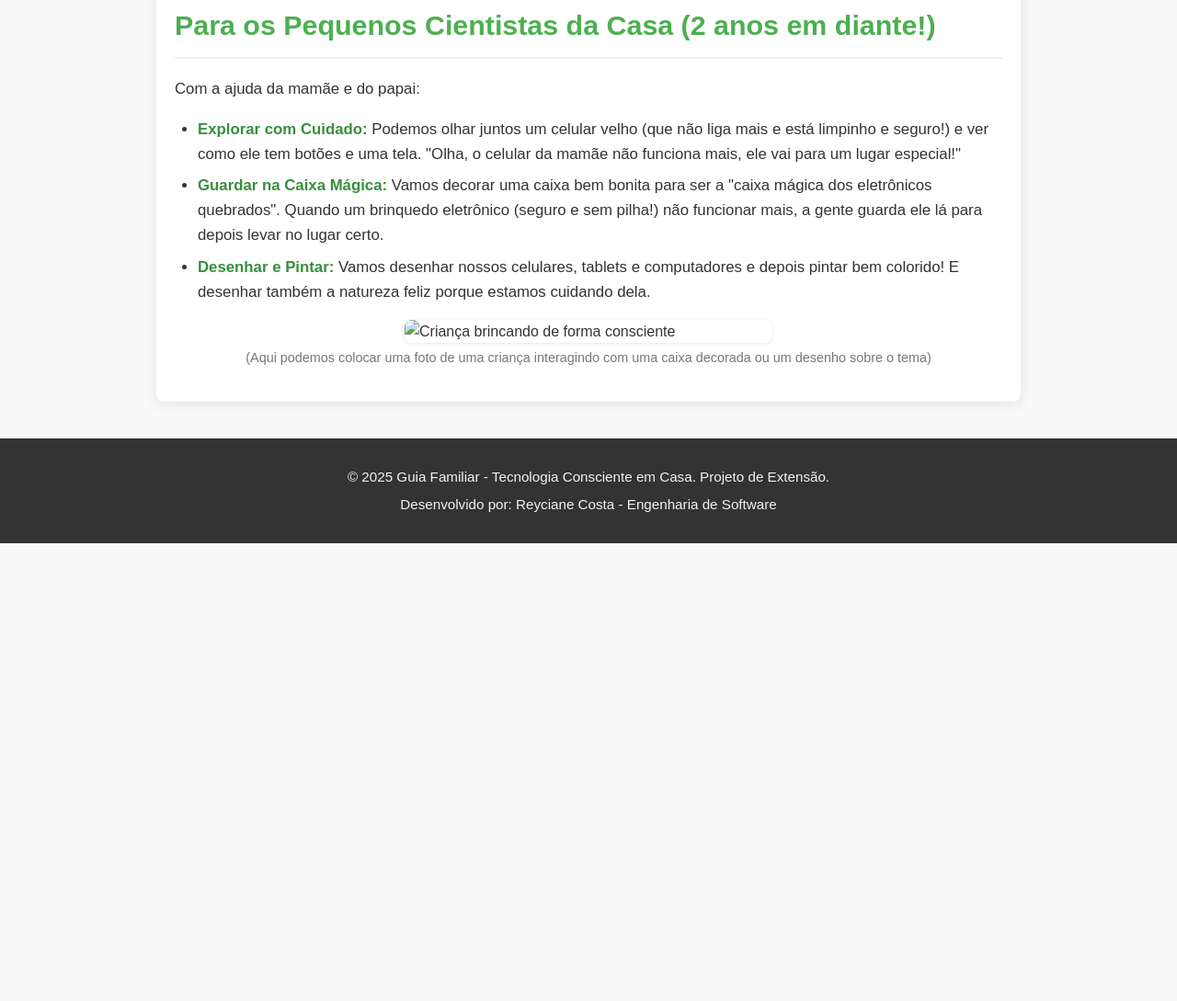
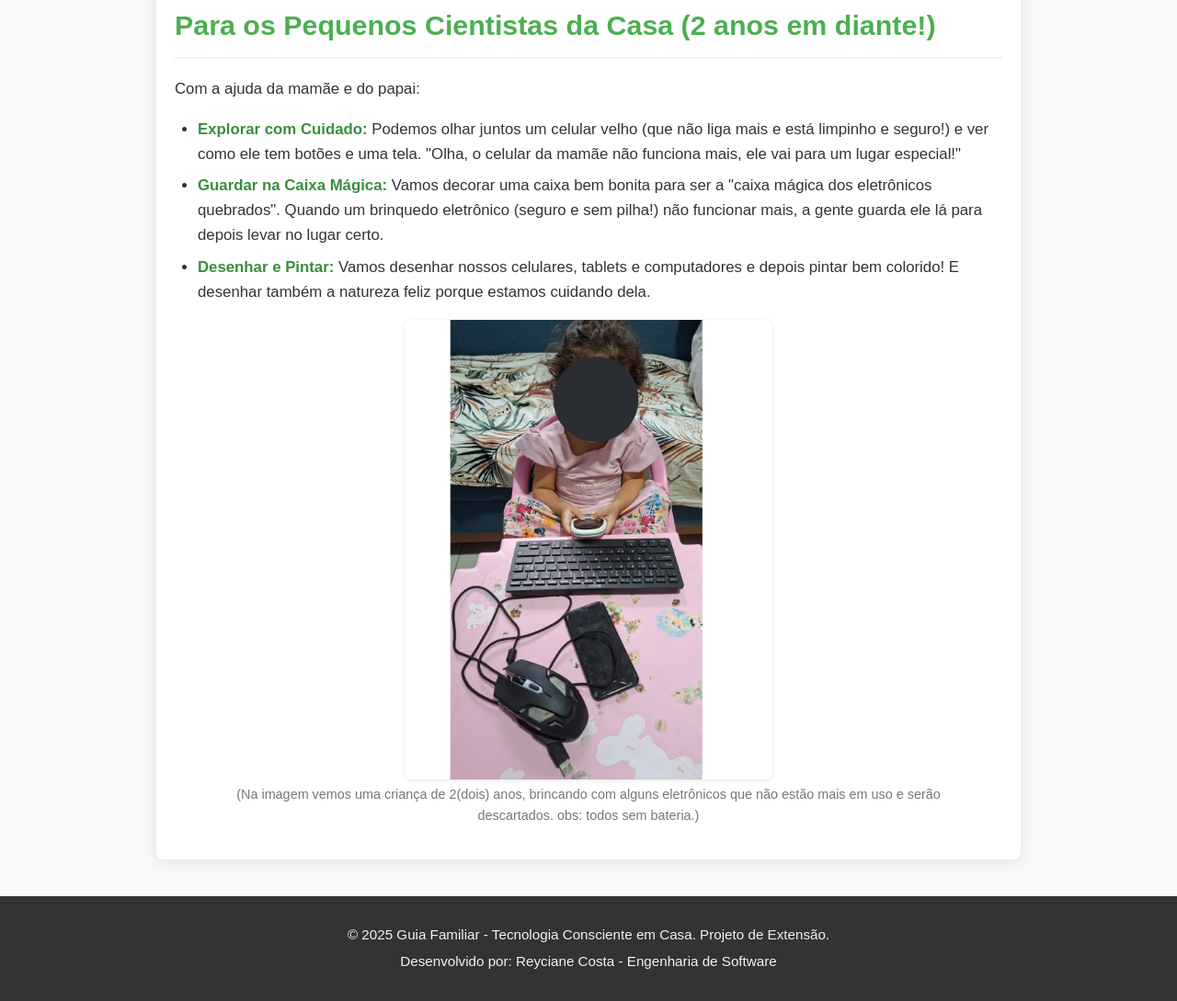
Before and after one commit to escherry/guia-lixo-eletr-nico, a plain HTML site: page index.html in a window 1280 px wide. Shown: the part 3186-4275 px from the top of the page at 92% size. Before the commit the page ends 3777 px from the top, so only its background shows below. Drawn offline with Linux system fonts and the light colour scheme.

Commit message:
atualizando imagem da criança brincando com eletronico inutilizavel

```diff
--- a/index.html
+++ b/index.html
@@ -90,8 +90,8 @@
                 <li><strong>Desenhar e Pintar:</strong> Vamos desenhar nossos celulares, tablets e computadores e depois pintar bem colorido! E desenhar também a natureza feliz porque estamos cuidando dela.</li>
             </ul>
         <figure>
-            <img src="placeholder_crianca_brincando.jpg" alt="Criança brincando de forma consciente" style="width:100%;max-width:400px;display:block;margin:10px auto;">
-            <figcaption class="legenda-imagem">(Aqui podemos colocar uma foto de uma criança interagindo com uma caixa decorada ou um desenho sobre o tema)</figucaption>
+            <img src="img/criança-brincando.png" alt="Criança brincando de forma consciente com objetos eletrônicos inutilizáveis" style="width:100%;max-width:400px;display:block;margin:10px auto;">
+            <figcaption class="legenda-imagem">(Na imagem vemos uma criança de 2(dois) anos, brincando com alguns eletrônicos que não estão mais em uso e serão descartados. obs: todos sem bateria.)</figucaption>
         <figure>
             </section>
     </main>
```
Also changed, not shown: img/criança-brincando.png (added).
